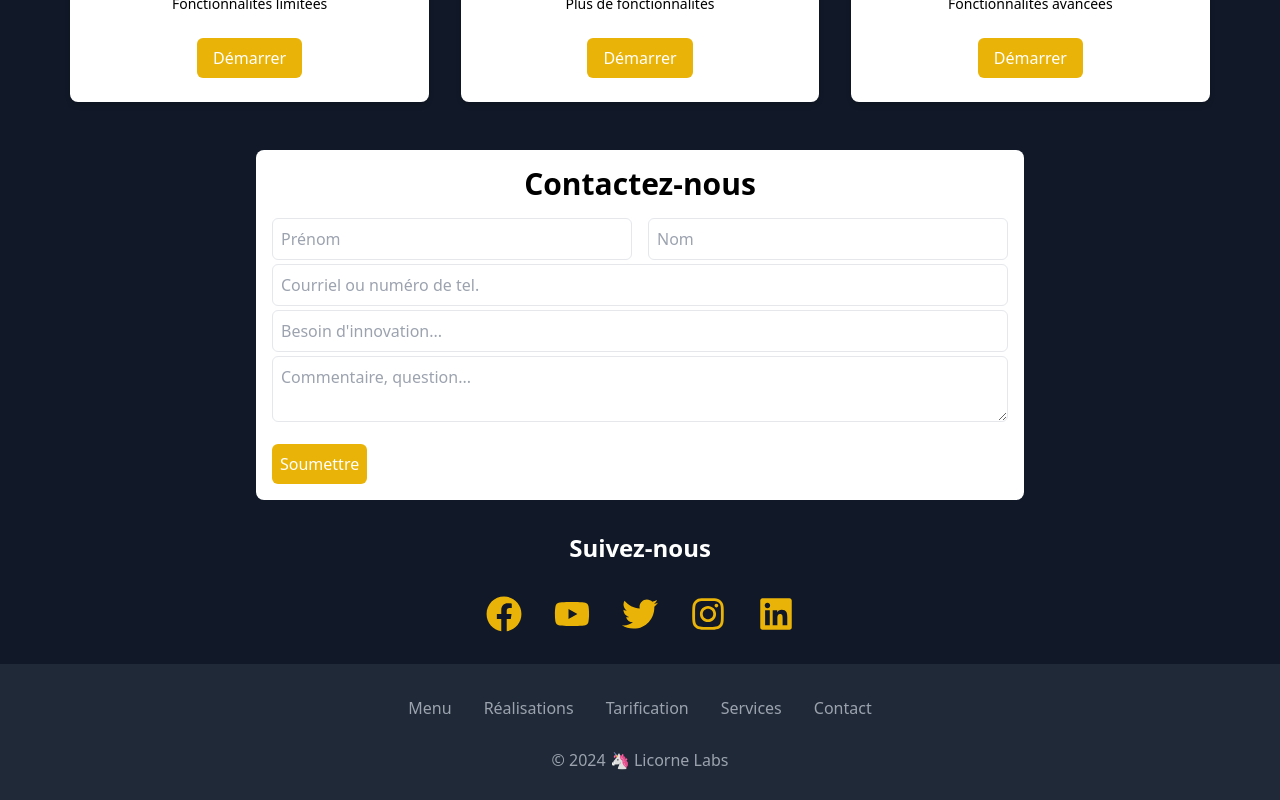
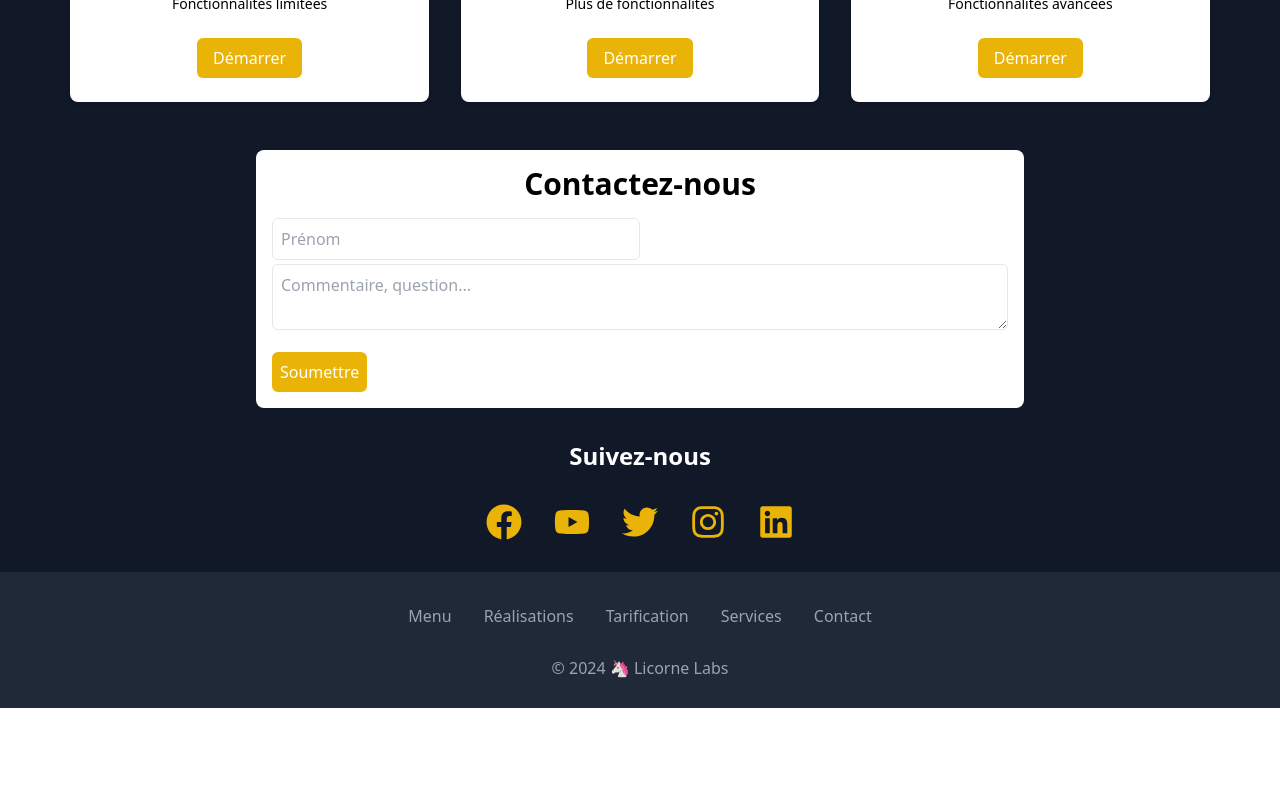
Before and after one commit to code-amin/AgenceX, a React (Create React App) app in the folder agence/: page / in a window 1280 px wide. Shown: the part 2777-3577 px from the top of the page. After the commit the page ends 3485 px from the top, so only its background shows below. Built offline with nearby package versions, Linux system fonts and the light colour scheme; a web font is replaced by a local one.

Commit message:
test forms

```diff
--- a/agence/src/Contact.js
+++ b/agence/src/Contact.js
@@ -48,7 +48,7 @@ const Contact = ({ plan }) => {
             className="p-2 w-full md:w-1/2 border rounded-md"
             title="Entrez un prénom."
           />
-          <input
+          {/* <input
             type="text"
             id="lastName"
             name="lastName"
@@ -56,9 +56,9 @@ const Contact = ({ plan }) => {
             placeholder="Nom"
             className="p-2 w-full md:w-1/2 border rounded-md"
             title="Entrez un nom de famille."
-          />
+          /> */}
         </div>
-        <input
+        {/* <input
           minLength="4"
           type="text"
           id="contactInfo"
@@ -68,15 +68,15 @@ const Contact = ({ plan }) => {
           className="mt-1 p-2 w-full border rounded-md"
           pattern="^(?:\d{10}|\w+@\w+\.\w{2,3})$"
           title="Entrez un courriel ou numéro de tél."
-        />
-        <input
+        /> */}
+        {/* <input
           type="text"
           id="plan"
           name="plan"
           required
           placeholder={`${plan}`}
           className="mt-1 p-2 w-full border rounded-md"
-        />
+        /> */}
         <textarea
           type="text"
           id="comment"
```
